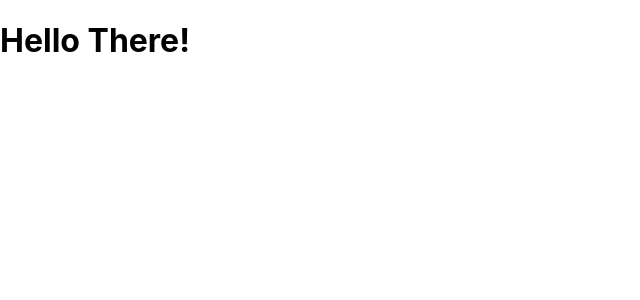
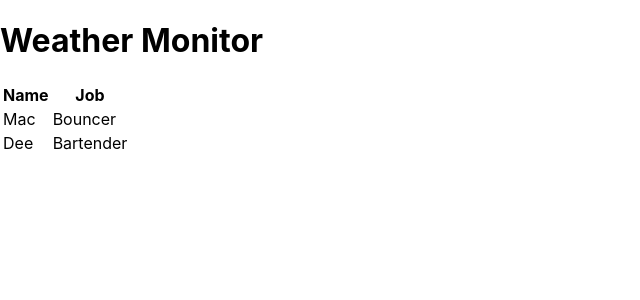
Before and after one commit to DKendle/weather-app, a React (Create React App) app in the folder weather/: page / in a window 1280 px wide. Shown: the top 300 px of the page, without its empty margins (0-640 px from the left). Built offline with nearby package versions, Linux system fonts and the light colour scheme.

Commit message:
Adds sample Table and data for component creation

```diff
--- /dev/null
+++ b/weather/src/App.js
@@ -0,0 +1,16 @@
+import React, { Component } from "react";
+import Table from "./Table"
+
+class App extends Component {
+    render() {
+      return (
+        <div className="App">
+          <h1>Weather Monitor</h1>
+          <Table />
+        </div>
+      )
+    }
+  }
+
+
+export default App
--- /dev/null
+++ b/weather/src/Table.js
@@ -0,0 +1,28 @@
+import React, { Component } from "react";
+
+class Table extends Component {
+    render(){
+        return(
+            <table>
+                <thead>
+                <tr>
+                    <th>Name</th>
+                    <th>Job</th>
+                </tr>
+                </thead>
+                <tbody>
+                <tr>
+                    <td>Mac</td>
+                    <td>Bouncer</td>
+                </tr>
+                <tr>
+                    <td>Dee</td>
+                    <td>Bartender</td>
+                </tr>
+                </tbody>
+            </table>
+        )
+    }
+}
+
+export default Table
--- a/weather/src/index.js
+++ b/weather/src/index.js
@@ -1,16 +1,8 @@
 import React, { Component } from 'react'
 import ReactDOM from 'react-dom'
 import './index.css'
+import App from './App'
 
-class App extends Component {
-  render() {
-    return (
-      <div className="App">
-        <h1>Hello There!</h1>
-      </div>
-    )
-  }
-}
 
 
 ReactDOM.render(<App />, document.getElementById('root'))
```
